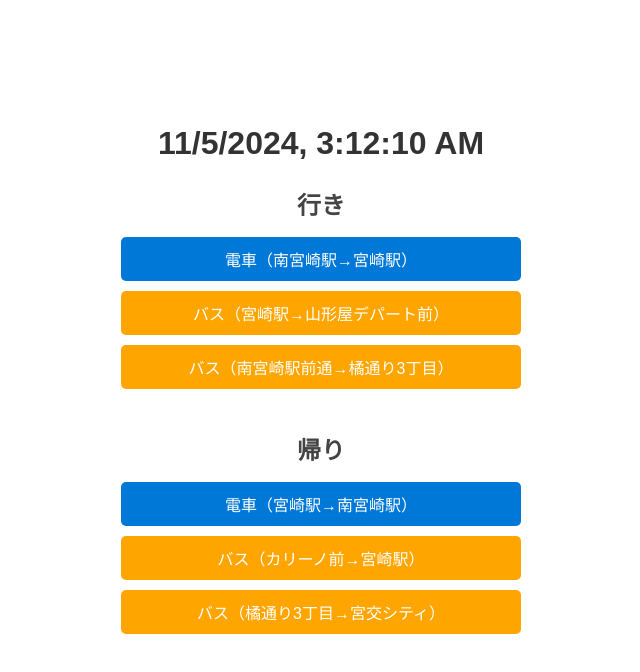
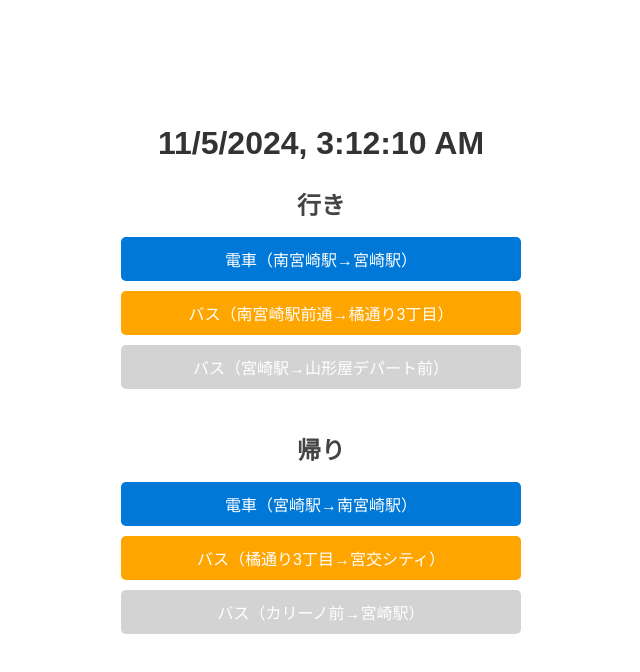
Before and after one commit to niiharamegumu/commute, a React (Vite) app: page / in a window 1280 px wide. Shown: the top 672 px of the page, without its empty margins (319-959 px from the left). Built offline with nearby package versions, Linux system fonts and the light colour scheme.

Commit message:
未使用追加

```diff
--- a/src/App.css
+++ b/src/App.css
@@ -56,6 +56,10 @@ h1 {
   background-color: #ffa500;
 }
 
+.unUsed {
+  background-color: #d3d3d3;
+}
+
 .link:hover {
   opacity: 0.8;
 }
--- a/src/App.tsx
+++ b/src/App.tsx
@@ -4,7 +4,7 @@ import "./App.css";
 type LinkData = {
   label: string;
   href: string;
-  type: "train" | "bus";
+  type: "train" | "bus" | "unUsed";
 };
 
 const busStops = {
@@ -59,17 +59,17 @@ const App: React.FC = () => {
         type: "train",
       },
       {
-        label: "バス（宮崎駅→山形屋デパート前）",
-        href: getBusLink(busStops.miyazaki_eki, busStops.depato_mae),
-        type: "bus",
-      },
-      {
         label: "バス（南宮崎駅前通→橘通り3丁目）",
         href: getBusLink(
           busStops.minamimiyazaki_ekimaedori,
           busStops.tachibana_3_chome
         ),
         type: "bus",
+      },
+      {
+        label: "バス（宮崎駅→山形屋デパート前）",
+        href: getBusLink(busStops.miyazaki_eki, busStops.depato_mae),
+        type: "unUsed",
       },
     ]);
 
@@ -83,14 +83,14 @@ const App: React.FC = () => {
         type: "train",
       },
       {
-        label: "バス（カリーノ前→宮崎駅）",
-        href: getBusLink(busStops.karino_mae, busStops.miyazaki_eki),
+        label: "バス（橘通り3丁目→宮交シティ）",
+        href: getBusLink(busStops.tachibana_3_chome, busStops.miyako_city),
         type: "bus",
       },
       {
-        label: "バス（橘通り3丁目→宮交シティ）",
-        href: getBusLink(busStops.tachibana_3_chome, busStops.miyako_city),
-        type: "bus",
+        label: "バス（カリーノ前→宮崎駅）",
+        href: getBusLink(busStops.karino_mae, busStops.miyazaki_eki),
+        type: "unUsed",
       },
     ]);
   };
```
